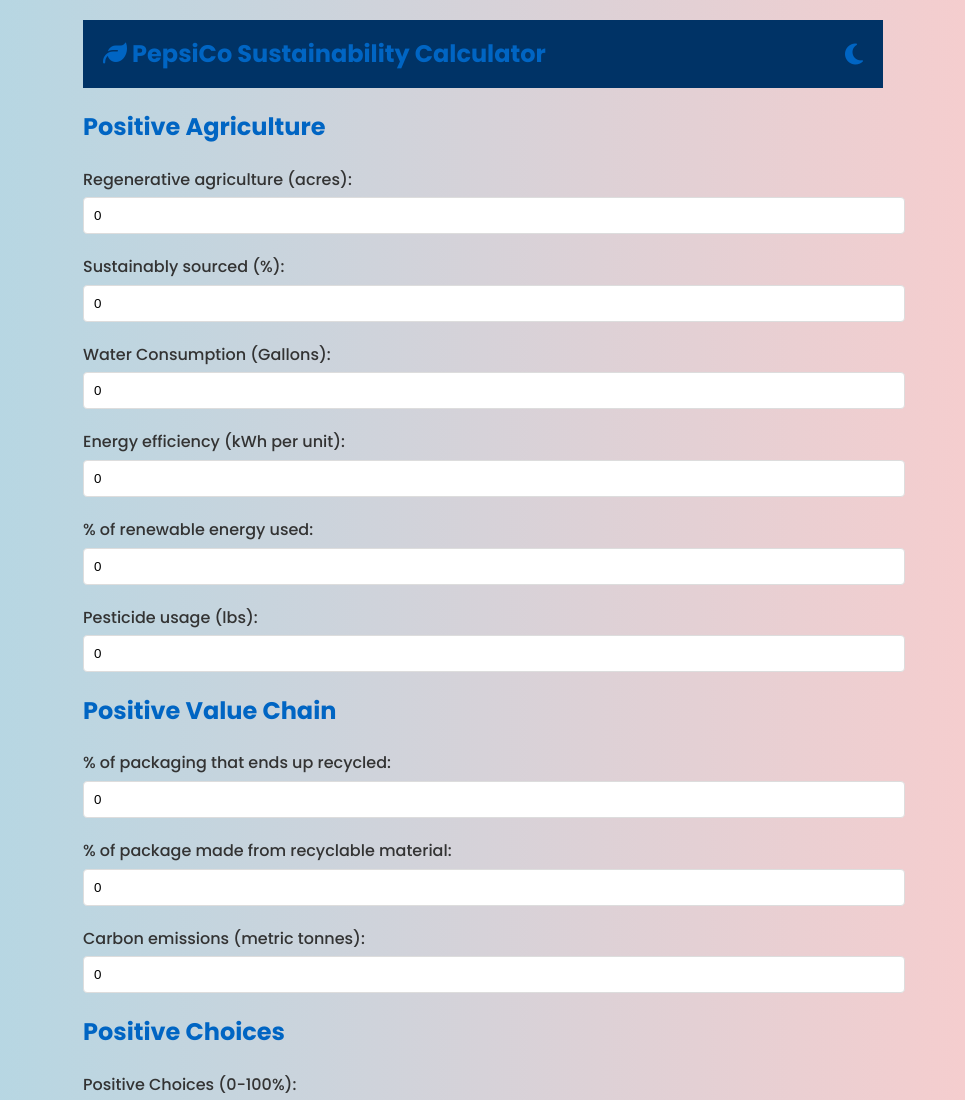
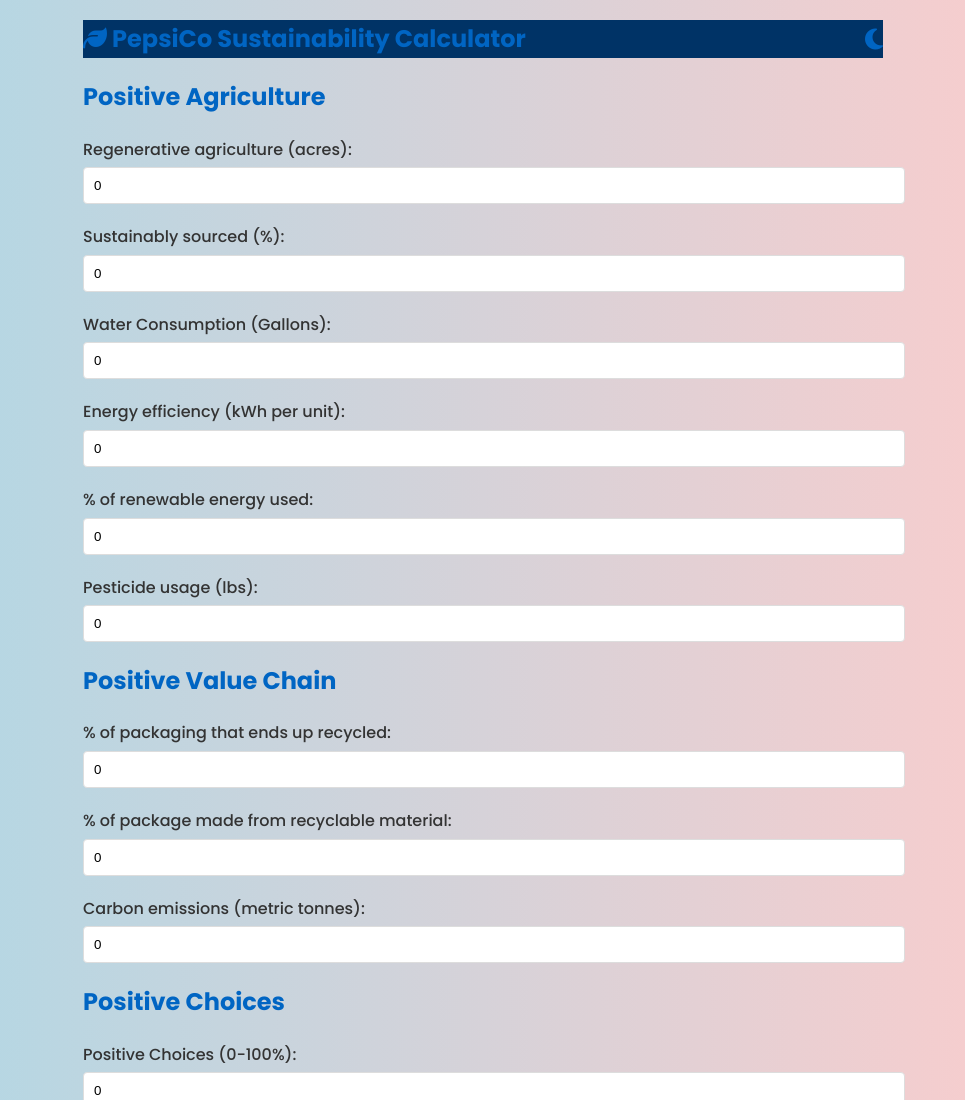
Before and after one commit to bmcal2005/Calhacks2024, a plain HTML site: page index.html in a window 1280 px wide. Shown: the top 1100 px of the page, without its empty margins (157-1122 px from the left). Drawn offline with nearby package versions, Linux system fonts and the light colour scheme.

Commit message:
Update style.css

```diff
--- a/style.css
+++ b/style.css
@@ -15,7 +15,7 @@
 }
 .header {
     background-color: #003366; /* Dark blue background */
-    padding: 15px 20px; /* Padding around the header */
+    padding: 0px 0px; /* Padding around the header */
 }
 
 .nav {
```
